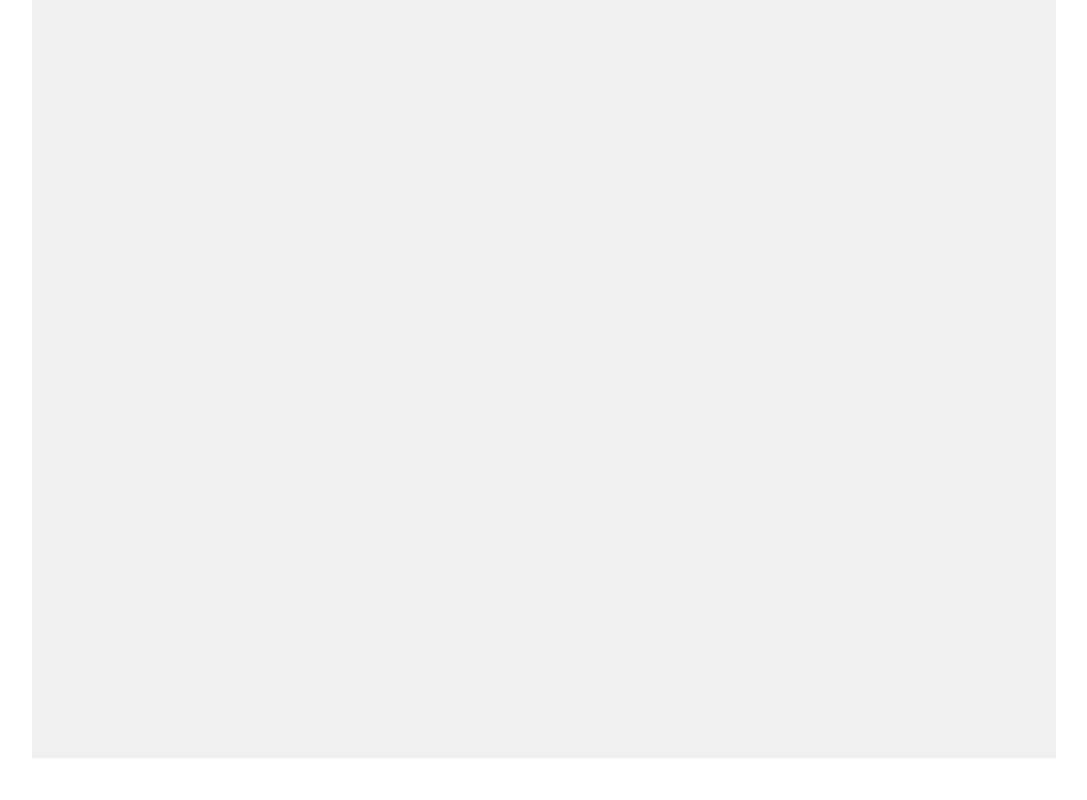
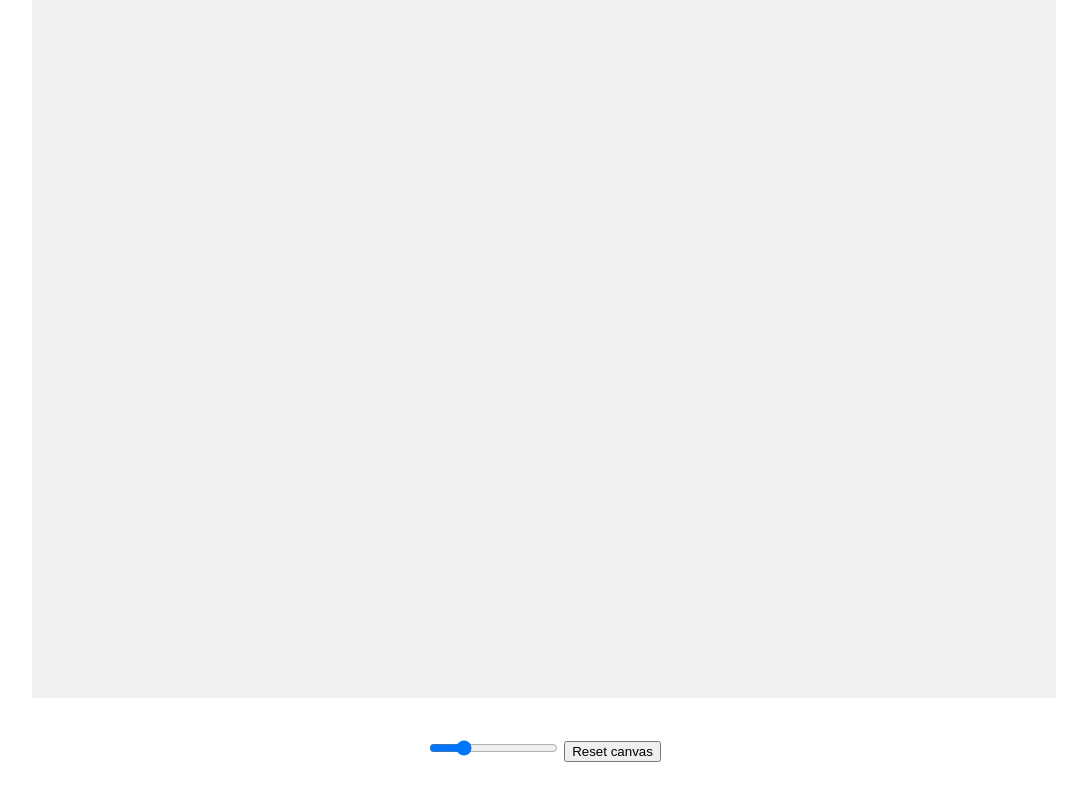
Before and after one commit to jktham/etch-a-sketch, a plain HTML site: page index.html in a window 1280 px wide. Shown: the part 366-1166 px from the top of the page, without its empty margins (96-1183 px from the left). After the commit the page ends 1138 px from the top, so only its background shows below. Drawn offline with Linux system fonts and the light colour scheme.

Commit message:
add basic size slider

```diff
--- a/index.html
+++ b/index.html
@@ -8,5 +8,9 @@
     <div id=grid-container>
 
     </div>
+    <div id=div-controls>
+        <input id=input-size type=range value=16 min=1 max=64 step=1>
+        <button id=button-reset>Reset canvas</button>
+    </div>
 </body>
 </html>
--- a/main.css
+++ b/main.css
@@ -3,7 +3,7 @@
 }
 #grid-container {
     display: table;
-    margin: 100px auto;
+    margin: 40px auto;
     width: 80vw;
     height: 80vw;
     border-collapse: separate;
@@ -16,3 +16,10 @@
     display: table-cell;
     background-color: rgb(240, 240, 240);
 }
+#div-controls {
+    margin: 10px auto;
+    text-align: center;
+}
+#input-size {
+    left: 0px;
+}
--- a/main.js
+++ b/main.js
@@ -1,27 +1,40 @@
+let size = 16;
+let mouseDown = false;
+let body = document.querySelector("body");
 let gridContainer = document.querySelector("#grid-container");
-let body = document.querySelector("body");
+let resetButton = document.querySelector("#button-reset");
+let sizeInput = document.querySelector("#input-size");
 
-createGrid(64);
+window.addEventListener("mousedown", () => {mouseDown = true});
+window.addEventListener("mouseup", () => {mouseDown = false});
+resetButton.addEventListener("click", () => {createGrid(size)});
 
-function createGrid(size) {
+
+createGrid(size);
+
+function createGrid() {
+    size = sizeInput.value;
     if (gridContainer) {
         gridContainer.remove();
     }
     gridContainer = document.createElement("div");
     gridContainer.id = "grid-container";
-    body.appendChild(gridContainer);
+    body.prepend(gridContainer);
 
     for (let i=0; i<size; i++) {
         let gridRow = document.createElement("div");
         for (let j=0; j<size; j++) {
             let gridCell = document.createElement("div");
+            gridRow.appendChild(gridCell);
+            gridCell.addEventListener("mousedown", paintCell);
             gridCell.addEventListener("mouseover", paintCell);
-            gridRow.appendChild(gridCell);
         }
         gridContainer.appendChild(gridRow);
     }
 }
 
 function paintCell(e) {
-    e.target.style.backgroundColor = "#ff0000";
+    if (mouseDown == true || e.type == "mousedown") {
+        e.target.style.backgroundColor = "#ff0000";
+    }
 }
```
